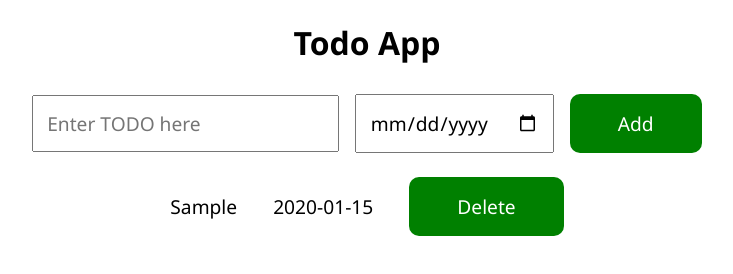
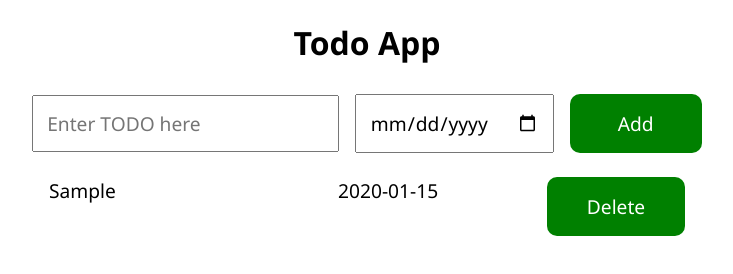
Before and after one commit to web-developers11/Javascript, a plain HTML site: page To-Do-List/index.html in a window 1280 px wide. Both pictures are taken after typing "Sample", "2020-01-15" into the empty fields and a click on the button "Add". Shown: the whole page, without its empty margins (273-1006 px from the left). Drawn offline with Linux system fonts and the light colour scheme.

Commit message:
styling changes

```diff
--- a/To-Do-List/app.js
+++ b/To-Do-List/app.js
@@ -56,8 +56,8 @@ addBtn.addEventListener("click", ()=>{
 
            newHtml+=
            `<div>
-           <span id="todo-item" class="output-data">${toDoList[i].item}</span>
-           <span id="todo-date" class="output-data">${toDoList[i].date}</span>
+           <span class="output-data">${toDoList[i].item}</span>
+           <span  class="output-data">${toDoList[i].date}</span>
            <button id="delete-btn" class="output-data" onclick="toDoList.splice(${i},1); displayOutput();">Delete</button>
            </div>`;
            //console.log(newHtml);
--- a/To-Do-List/style.css
+++ b/To-Do-List/style.css
@@ -23,10 +23,13 @@
     border-radius: 10px;;
 }
 .output-div{
-    /* display: block; */
-   text-align: center;
+   div{
+       display: grid;
+       grid-template-columns: 289px 209px 170px;
+       justify-content: center;
+   }
 }
-.output-data{
+ .output-data{
     margin: 1rem;
     font-size: 1.2rem;
     font-weight: 500;
@@ -38,6 +41,6 @@
     background-color: green;
     border: none;
     color: white;
-    padding: 1rem 3rem;
+    padding: 1rem;
     border-radius: 10px;
 }
```
